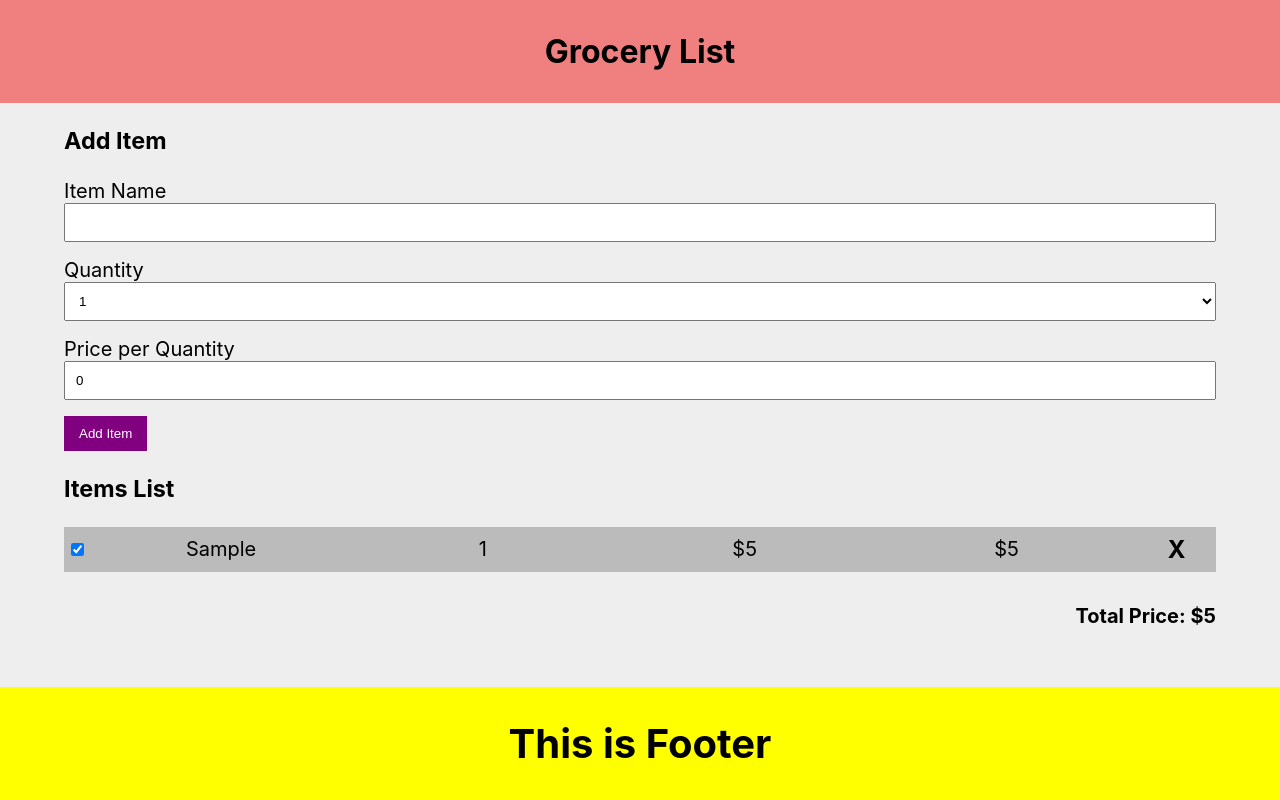
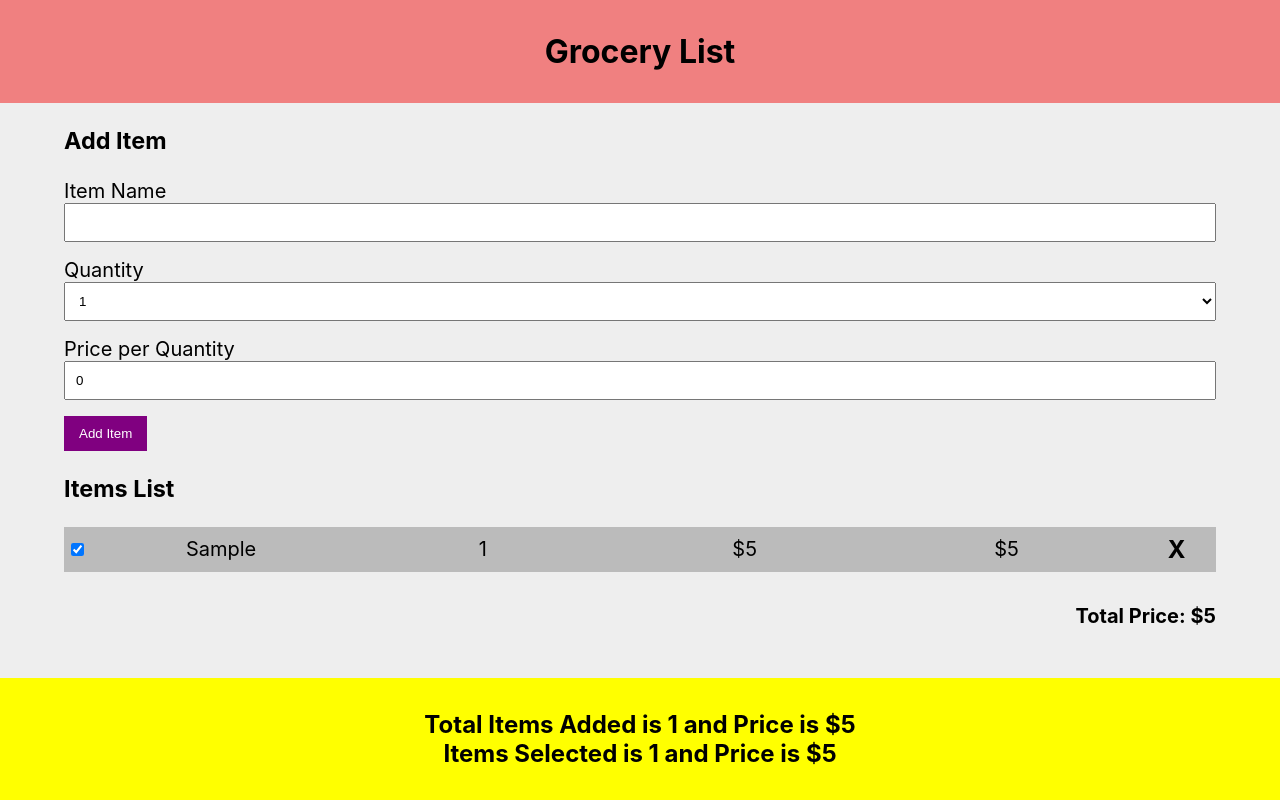
Before and after one commit to wildmakaka/React-18-Course, a React (Create React App) app in the folder apps/04-grocery-list/: page / in a window 1280 px wide. Both pictures are taken after typing "Sample", "5" into the empty fields and a click on the button "Add Item". Built offline with nearby package versions, Linux system fonts and the light colour scheme; the HTML template or start-up script is replaced by a standard one.

Commit message:
30. Design footer and display the items list count and total price in React App

```diff
--- a/apps/04-grocery-list/src/components/App.css
+++ b/apps/04-grocery-list/src/components/App.css
@@ -29,7 +29,7 @@ body {
   right: 0;
   padding: 2rem 0;
   text-align: center;
-  font-size: 2.5rem;
+  font-size: 1.5rem;
   font-weight: bold;
 }
 
--- a/apps/04-grocery-list/src/components/App.js
+++ b/apps/04-grocery-list/src/components/App.js
@@ -37,7 +37,7 @@ function App() {
           onItemSelected={onItemSelected}
         />
       </div>
-      <Footer />
+      <Footer items={items} />
     </>
   );
 }
--- a/apps/04-grocery-list/src/components/Footer.js
+++ b/apps/04-grocery-list/src/components/Footer.js
@@ -1,3 +1,26 @@
-export default function Footer() {
-  return <div className="footer">This is Footer</div>;
+export default function Footer({ items }) {
+  const selectedItemsCount = items.filter((item) => item.selected).length;
+  const totalPrice = items.reduce((acc, item) => {
+    return acc + item.quantity * item.price;
+  }, 0);
+
+  if (!items.length) {
+    return <div className="footer">No Items. Please Add Items</div>;
+  }
+
+  const selectedPrice = items.reduce((acc, item) => {
+    if (item.selected) return acc + item.quantity * item.price;
+    return acc;
+  }, 0);
+
+  return (
+    <div className="footer">
+      <div>
+        Total Items Added is {items.length} and Price is ${totalPrice}
+      </div>
+      <div>
+        Items Selected is {selectedItemsCount} and Price is ${selectedPrice}
+      </div>
+    </div>
+  );
 }
```
Also changed, not shown: 2 other files (tests, documents, lock files or other folders).
